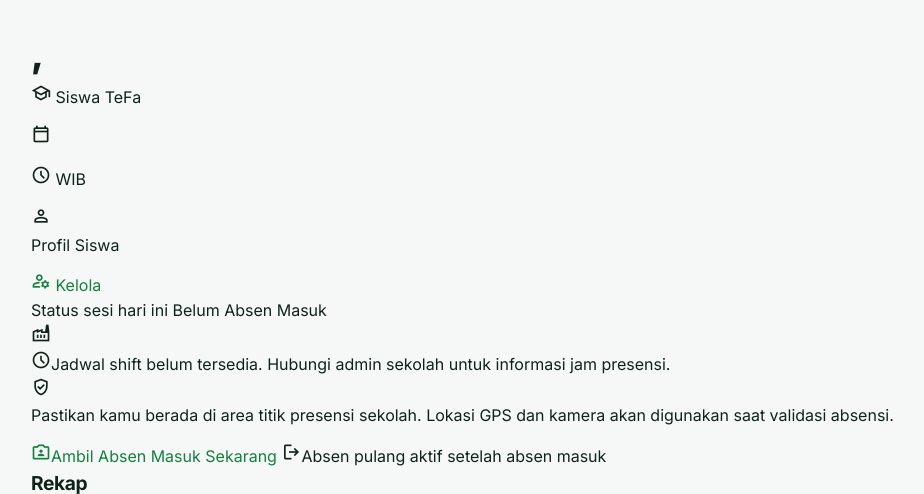
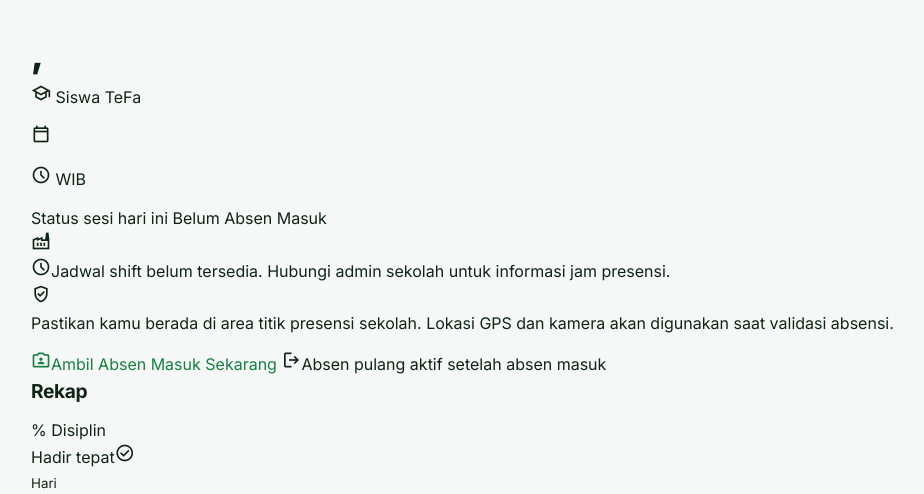
Before and after one commit to ajinug788/ganeshatech-presensi, a Django app: template templates/dashboard/siswa.html in a window 1280 px wide. Shown: the part 64-558 px from the top of the page, without its empty margins (51-975 px from the left). Run offline with Django 5.2, Linux system fonts and the light colour scheme; the template is opened without the code that fills it, so the values that code supplies are empty.

Commit message:
Remove profile card from student attendance dashboard

```diff
--- a/templates/attendance/_student_home_content.html
+++ b/templates/attendance/_student_home_content.html
@@ -10,24 +10,6 @@
         <p class="student-dateline"><span class="msym" aria-hidden="true">calendar_today</span>{{ today|date:"l, d F Y" }}</p>
         <p class="student-dateline"><span class="msym" aria-hidden="true">schedule</span>{{ now_time }} WIB</p>
       </div>
-    </div>
-    <div class="student-header-profile" id="student-info">
-      <div class="student-header-avatar">
-        {% if student_profile.profile_photo %}
-          <img class="profile-avatar-photo" src="{% url 'photos:photo' student_profile.profile_photo_id %}" alt="Foto profil {{ student_name }}">
-        {% else %}
-          <span class="profile-avatar msym" aria-hidden="true">person</span>
-        {% endif %}
-      </div>
-      <div class="student-header-profile-body">
-        <span class="student-eyebrow">Profil Siswa</span>
-        <strong class="student-header-name" title="{{ student_name }}">{{ student_name }}</strong>
-        <p class="student-header-email" title="{{ membership.user.email }}">{{ membership.user.email }}</p>
-      </div>
-      <a href="{% url 'attendance:student_profile' %}" class="student-header-manage-btn" title="Kelola profil">
-        <span class="msym" aria-hidden="true">manage_accounts</span>
-        <span>Kelola</span>
-      </a>
     </div>
   </section>
 
```
Also changed, not shown: static/css/student-dashboard.css (+0 -19 lines).
